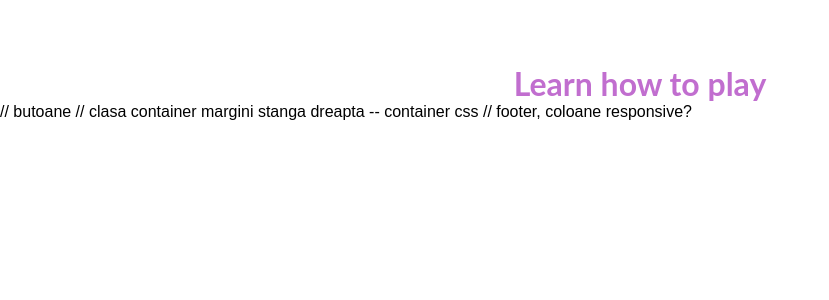
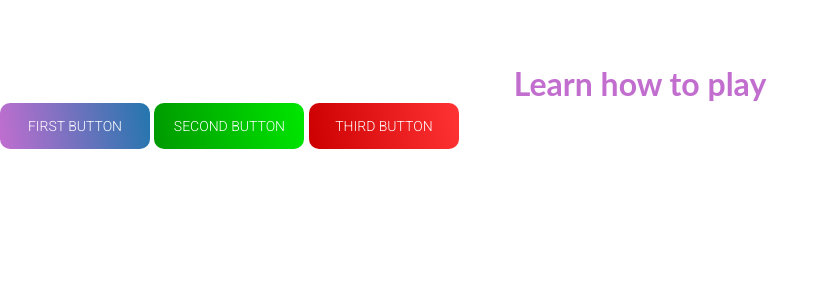
Before and after one commit to gotursix/schelettw, a PHP site: page /home/instructions in a window 1280 px wide. Shown: the part 70-370 px from the top of the page, without its empty margins (0-829 px from the left). Run offline with PHP 8.4, Linux system fonts and the light colour scheme; some web fonts are replaced.

Commit message:
3Buttons red green purple

```diff
--- a/app/views/home/instructions.php
+++ b/app/views/home/instructions.php
@@ -2,7 +2,10 @@
 <?php $this->start('body'); ?>
 <h1 class="text-center red">Learn how to play</h1>
 
-// butoane
+<!--// butoane
 // clasa container margini stanga dreapta -- container css
-// footer, coloane responsive?
+// footer, coloane responsive? -->
+<button id="buttonPurple">First button</button>
+<button id="buttonGreen">Second button</button>
+<button id="buttonRed">Third button</button>
 <?php $this->end(); ?>
--- a/css/custom.css
+++ b/css/custom.css
@@ -1,5 +1,4 @@
 @import url(https://fonts.googleapis.com/css?family=Roboto:300);
-
 
 *{
     margin: 0;
@@ -73,6 +72,64 @@
 
     cursor: pointer;
 }
+
+#buttonPurple {
+    font-family: "Roboto", sans-serif;
+    text-transform: uppercase;
+    outline: 0;
+    background-image: linear-gradient(260deg, #2376ae 0%, #c16ecf 100%);
+    width: 150px;
+    border: 0;
+    padding: 15px;
+    color: #FFFFFF;
+    font-size: 14px;
+    border-radius: 10px;
+
+    cursor: pointer;
+}
+
+#buttonPurple:hover{
+    background: #c16ecf;
+}
+
+#buttonGreen {
+    font-family: "Roboto", sans-serif;
+    text-transform: uppercase;
+    outline: 0;
+    background-image: linear-gradient(260deg, #00e600 0%, #009900 100%);
+    width: 150px;
+    border: 0;
+    padding: 15px;
+    color: #FFFFFF;
+    font-size: 14px;
+    border-radius: 10px;
+
+    cursor: pointer;
+}
+
+#buttonGreen:hover{
+    background: #00e600;
+}
+
+#buttonRed {
+    font-family: "Roboto", sans-serif;
+    text-transform: uppercase;
+    outline: 0;
+    background-image: linear-gradient(260deg, #ff3333 0%, #cc0000 100%);
+    width: 150px;
+    border: 0;
+    padding: 15px;
+    color: #FFFFFF;
+    font-size: 14px;
+    border-radius: 10px;
+
+    cursor: pointer;
+}
+
+#buttonRed:hover{
+    background: #ff3333;
+}
+
 .form button:hover,.form button:active,.form button:focus {
     background: #c16ecf;
 }
```
